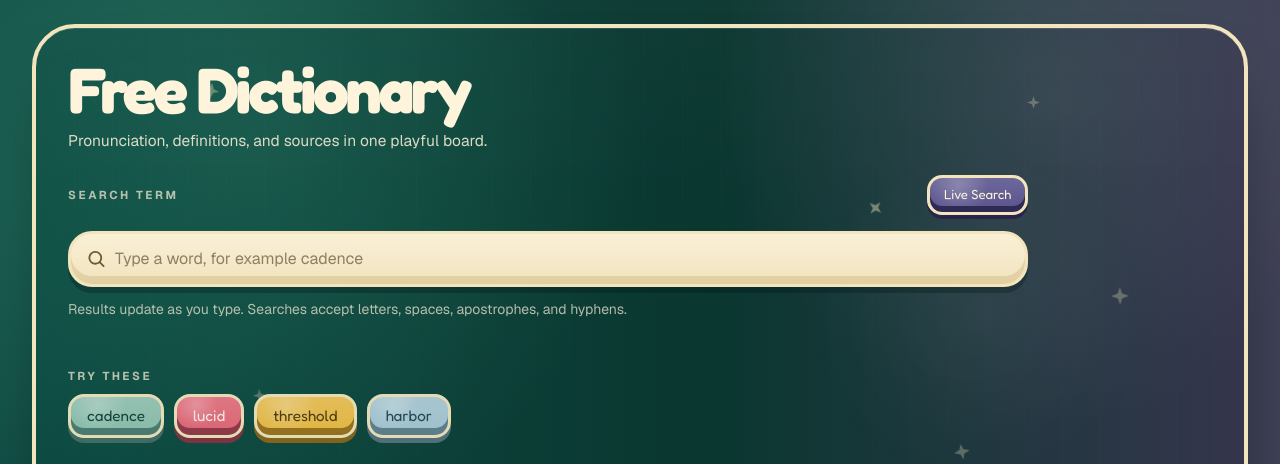
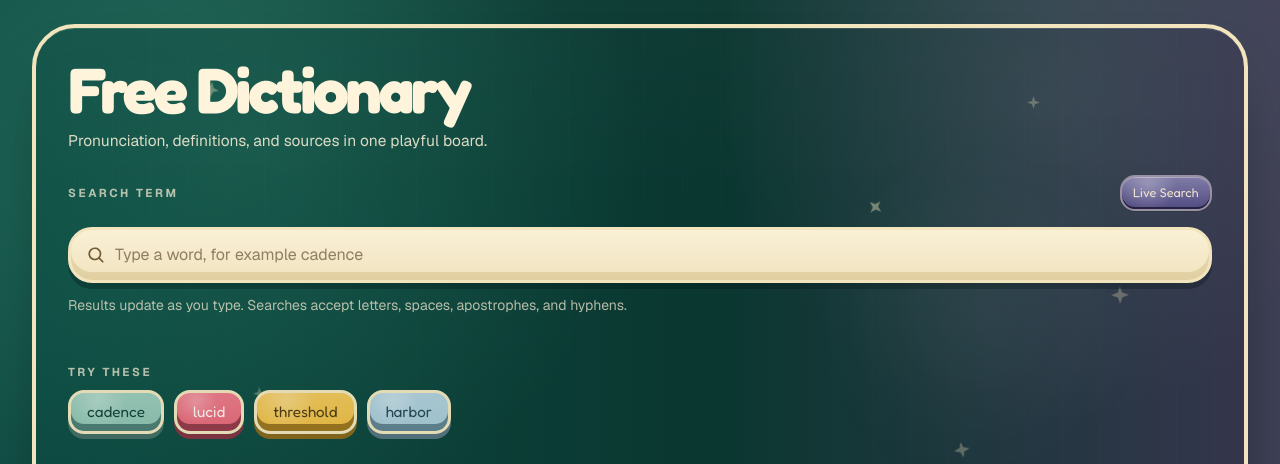
Before and after one commit to Zhoie/free-dictionary, a Next.js app: page / in a window 1280 px wide. Shown: the top 464 px of the page. Built offline with nearby package versions, Linux system fonts and the light colour scheme; no server answers.

Commit message:
fix(ui): polish dictionary search spacing and status styles

```diff
--- a/app/globals.css
+++ b/app/globals.css
@@ -33,6 +33,8 @@
   --surface-search-start: #faf0d6;
   --surface-search-end: #f0e3be;
   --status-error: #ffc4ba;
+  --skeleton-fill-strong: rgb(201 178 119 / 0.4);
+  --skeleton-fill-soft: rgb(201 178 119 / 0.38);
   --accent-link-hover: #134a40;
   --accent-quote: #16524c;
   --tone-teal-ink: #174238;
@@ -73,7 +75,6 @@ body {
   font-family: var(--font-geist-sans), "Helvetica Neue", sans-serif;
   line-height: 1.5;
   text-rendering: optimizeLegibility;
-  overflow-x: hidden;
 }
 
 .page-shell {
@@ -139,14 +140,18 @@ select {
   --board-shell-pad: 1.25rem;
   --board-layout-gap: clamp(1.35rem, 2.5vw, 1.85rem);
   --board-intro-gap: clamp(1rem, 2vw, 1.35rem);
-  --board-intro-max: min(100%, 60rem);
+  --board-intro-text-max: min(100%, 60rem);
   --board-title-size: clamp(2.4rem, 5vw, 4rem);
   --board-copy-size: 0.97rem;
   --board-copy-max: 42ch;
   --content-stage-pad-top: 0.18rem;
   --search-form-gap: 1rem;
   --search-form-header-gap: 0.75rem;
+  --search-form-body-gap: 0.75rem;
   --search-well-radius: 1.5rem;
+  --search-well-min-height: 3.5rem;
+  --search-icon-offset: 1rem;
+  --search-icon-size: 1.125rem;
   --search-input-pad-y: 0.875rem;
   --search-input-pad-start: 2.75rem;
   --search-input-pad-end: 3.5rem;
@@ -155,10 +160,10 @@ select {
   --search-clear-right: 0.5rem;
   --search-help-size: 0.875rem;
   --search-suggestion-gap: 0.625rem;
-  --status-pill-min-height: 40px;
-  --status-pill-pad-y: 0.5rem;
-  --status-pill-pad-x: 0.86rem;
-  --status-pill-size: 0.82rem;
+  --status-pill-min-height: 36px;
+  --status-pill-pad-y: 0.38rem;
+  --status-pill-pad-x: 0.72rem;
+  --status-pill-size: 0.78rem;
   position: relative;
   overflow: visible;
   border: 4px solid var(--cream-border);
@@ -180,24 +185,28 @@ select {
 .board-shell[data-presentation="compact"] {
   --board-layout-gap: clamp(0.95rem, 1.8vw, 1.2rem);
   --board-intro-gap: clamp(0.72rem, 1.5vw, 0.95rem);
-  --board-intro-max: min(100%, 54rem);
+  --board-intro-text-max: min(100%, 54rem);
   --board-title-size: clamp(1.95rem, 3.4vw, 2.7rem);
   --board-copy-size: 0.9rem;
   --board-copy-max: 34ch;
   --content-stage-pad-top: 0;
   --search-form-gap: 0.72rem;
   --search-form-header-gap: 0.6rem;
+  --search-form-body-gap: 0.72rem;
   --search-well-radius: 1.3rem;
+  --search-well-min-height: 3.25rem;
+  --search-icon-offset: 0.95rem;
+  --search-icon-size: 1.0625rem;
   --search-input-pad-y: 0.78rem;
   --search-input-size: 0.95rem;
-  --search-clear-size: 2.5rem;
+  --search-clear-size: 2.75rem;
   --search-clear-right: 0.35rem;
   --search-help-size: 0.82rem;
   --search-suggestion-gap: 0.5rem;
   --status-pill-min-height: 36px;
-  --status-pill-pad-y: 0.42rem;
-  --status-pill-pad-x: 0.72rem;
-  --status-pill-size: 0.76rem;
+  --status-pill-pad-y: 0.34rem;
+  --status-pill-pad-x: 0.64rem;
+  --status-pill-size: 0.72rem;
 }
 
 @media (min-width: 640px) {
@@ -255,13 +264,13 @@ select {
   display: grid;
   width: 100%;
   gap: var(--board-intro-gap);
-  max-width: var(--board-intro-max);
   transform-origin: top left;
 }
 
 .board-intro {
   display: grid;
   gap: 0.5rem;
+  max-width: var(--board-intro-text-max);
 }
 
 .board-content-stage {
@@ -388,26 +397,24 @@ select {
   justify-content: center;
   min-height: var(--status-pill-min-height);
   padding: var(--status-pill-pad-y) var(--status-pill-pad-x);
-  border: 3px solid var(--cream-border);
+  border: 2px solid color-mix(in srgb, var(--status-bg) 58%, var(--cream-border) 42%);
   border-radius: 0.95rem;
   background:
-    radial-gradient(circle at 30% 22%, rgb(255 255 255 / 0.22), transparent 42%),
+    radial-gradient(circle at 30% 22%, rgb(255 255 255 / 0.24), transparent 42%),
     linear-gradient(
       180deg,
-      color-mix(in srgb, var(--status-bg) 88%, white 12%) 0%,
-      var(--status-bg) 100%
+      color-mix(in srgb, var(--status-bg) 76%, white 24%) 0%,
+      color-mix(in srgb, var(--status-bg) 92%, black 8%) 100%
     );
   box-shadow:
-    inset 0 -6px 0 color-mix(in srgb, var(--status-shadow) 80%, black 20%),
-    0 4px 0 color-mix(in srgb, var(--status-shadow) 70%, black 30%);
-  color: var(--status-ink);
+    inset 0 1px 0 rgb(255 255 255 / 0.32),
+    inset 0 -2px 0 color-mix(in srgb, var(--status-shadow) 62%, black 38%),
+    0 1px 0 rgb(7 24 22 / 0.12);
+  color: color-mix(in srgb, var(--status-ink) 94%, var(--ink-strong) 6%);
   font-family: var(--font-display), var(--font-geist-sans), sans-serif;
   font-size: var(--status-pill-size);
   line-height: 1;
-  transition:
-    transform var(--motion-quick) var(--ease-smooth-out),
-    box-shadow var(--motion-quick) var(--ease-smooth-out),
-    background var(--motion-quick) var(--ease-smooth-out);
+  letter-spacing: 0.01em;
 }
 
 .toy-icon {
@@ -452,6 +459,9 @@ select {
 
 .search-well {
   position: relative;
+  display: flex;
+  align-items: center;
+  min-height: var(--search-well-min-height);
   border-radius: var(--search-well-radius);
   border: 3px solid var(--cream-border);
   background: linear-gradient(
@@ -465,9 +475,37 @@ select {
   color: var(--ink-strong);
 }
 
+.search-icon {
+  pointer-events: none;
+  position: absolute;
+  left: var(--search-icon-offset);
+  top: 50%;
+  width: var(--search-icon-size);
+  height: var(--search-icon-size);
+  transform: translateY(-50%);
+  color: var(--ink-label);
+  transition: color var(--motion-quick) var(--ease-smooth-out);
+}
+
+.search-well:focus-within .search-icon {
+  color: var(--ink-strong);
+}
+
 .search-form {
   display: grid;
   gap: var(--search-form-gap);
+  width: 100%;
+}
+
+.search-form-body {
+  display: grid;
+  gap: var(--search-form-body-gap);
+  min-width: 0;
+}
+
+.search-well-frame {
+  display: block;
+  min-width: 0;
 }
 
 .search-form-header {
@@ -478,7 +516,9 @@ select {
 }
 
 .search-input {
+  display: block;
   width: 100%;
+  min-height: calc(var(--search-well-min-height) - 6px);
   border: 0;
   background: transparent;
   color: var(--ink-strong);
@@ -496,7 +536,19 @@ select {
   outline: none;
 }
 
+.search-clear {
+  position: absolute;
+  top: 50%;
+  display: inline-flex;
+  align-items: center;
+  justify-content: center;
+  transform: translateY(-50%);
+  border-radius: 9999px;
+}
+
 .toy-clear {
+  min-width: 44px;
+  min-height: 44px;
   width: var(--search-clear-size);
   height: var(--search-clear-size);
   right: var(--search-clear-right);
@@ -507,7 +559,7 @@ select {
 }
 
 .toy-clear:hover {
-  transform: translateY(-1px);
+  transform: translateY(calc(-50% - 1px));
   color: var(--ink-strong);
 }
 
@@ -523,9 +575,17 @@ select {
 }
 
 .search-form[data-condensed="true"] .toy-chip {
-  min-height: 40px;
-  padding: 0.54rem 0.88rem;
-  font-size: 0.9rem;
+  min-height: 44px;
+  padding: 0.52rem 0.82rem;
+  font-size: 0.88rem;
+}
+
+.loading-skeleton {
+  background: var(--skeleton-fill-strong);
+}
+
+.loading-skeleton-soft {
+  background: var(--skeleton-fill-soft);
 }
 
 .feedback-panel {
--- a/components/dictionary/dictionary-client.tsx
+++ b/components/dictionary/dictionary-client.tsx
@@ -512,7 +512,6 @@ export default function DictionaryClient({ initialQuery }: DictionaryClientProps
               : {
                   opacity: 1,
                   y: isCondensed ? -2 : 0,
-                  scale: isCondensed ? 0.985 : 1,
                 }
           }
           className="board-intro-region"
--- a/components/dictionary/search-form.tsx
+++ b/components/dictionary/search-form.tsx
@@ -57,6 +57,7 @@ export default function SearchForm({
         </label>
         <span
           className="status-pill"
+          aria-hidden="true"
           style={
             {
               "--status-bg": isLoading ? "var(--yellow)" : "var(--purple)",
@@ -73,13 +74,14 @@ export default function SearchForm({
         </span>
       </div>
 
-      <div className="grid gap-3">
+      <div className="search-form-body">
+        <div className="search-well-frame">
           <div className="search-well group relative">
             <MagnifyingGlass
-            size={19}
+              size={18}
               weight="bold"
               aria-hidden
-            className="pointer-events-none absolute left-4 top-1/2 -translate-y-1/2 text-[var(--ink-label)] transition-colors duration-200 group-focus-within:text-[var(--ink-strong)]"
+              className="search-icon"
             />
             <input
               id="dictionary-term"
@@ -99,12 +101,13 @@ export default function SearchForm({
               <button
                 type="button"
                 onClick={onClear}
-              className="toy-clear absolute top-1/2 inline-flex -translate-y-1/2 items-center justify-center rounded-full"
+                className="toy-clear search-clear"
                 aria-label="Clear search"
               >
                 <X size={16} weight="bold" aria-hidden />
               </button>
             ) : null}
+          </div>
         </div>
 
         <p id="dictionary-input-help" className="search-help-copy board-caption">
--- a/components/dictionary/state-views.tsx
+++ b/components/dictionary/state-views.tsx
@@ -69,10 +69,10 @@ export function LoadingState({ query }: LoadingStateProps) {
       </div>
 
       <div className="reading-card grid gap-3 rounded-[1.5rem] p-4">
-        <div className="h-8 w-40 animate-pulse rounded-full bg-[rgb(201,178,119)]/40 motion-reduce:animate-none" />
+        <div className="loading-skeleton h-8 w-40 animate-pulse rounded-full motion-reduce:animate-none" />
         <div className="space-y-3">
-          <div className="h-4 w-2/3 animate-pulse rounded-full bg-[rgb(201,178,119)]/38 motion-reduce:animate-none" />
-          <div className="h-4 w-full animate-pulse rounded-full bg-[rgb(201,178,119)]/38 motion-reduce:animate-none" />
+          <div className="loading-skeleton-soft h-4 w-2/3 animate-pulse rounded-full motion-reduce:animate-none" />
+          <div className="loading-skeleton-soft h-4 w-full animate-pulse rounded-full motion-reduce:animate-none" />
         </div>
       </div>
 
@@ -82,9 +82,9 @@ export function LoadingState({ query }: LoadingStateProps) {
             key={index}
             className="reading-card space-y-3 rounded-[1.3rem] p-4"
           >
-            <div className="h-3 w-28 animate-pulse rounded-full bg-[rgb(201,178,119)]/38 motion-reduce:animate-none" />
-            <div className="h-4 w-full animate-pulse rounded-full bg-[rgb(201,178,119)]/38 motion-reduce:animate-none" />
-            <div className="h-4 w-5/6 animate-pulse rounded-full bg-[rgb(201,178,119)]/38 motion-reduce:animate-none" />
+            <div className="loading-skeleton-soft h-3 w-28 animate-pulse rounded-full motion-reduce:animate-none" />
+            <div className="loading-skeleton-soft h-4 w-full animate-pulse rounded-full motion-reduce:animate-none" />
+            <div className="loading-skeleton-soft h-4 w-5/6 animate-pulse rounded-full motion-reduce:animate-none" />
           </article>
         ))}
       </div>
--- a/next.config.ts
+++ b/next.config.ts
@@ -1,6 +1,7 @@
 import type { NextConfig } from "next";
 
 const nextConfig: NextConfig = {
+  allowedDevOrigins: ["127.0.0.1", "localhost"],
   turbopack: {
     root: process.cwd(),
   },
```
Lines whose indentation alone changed are shown as unchanged.
